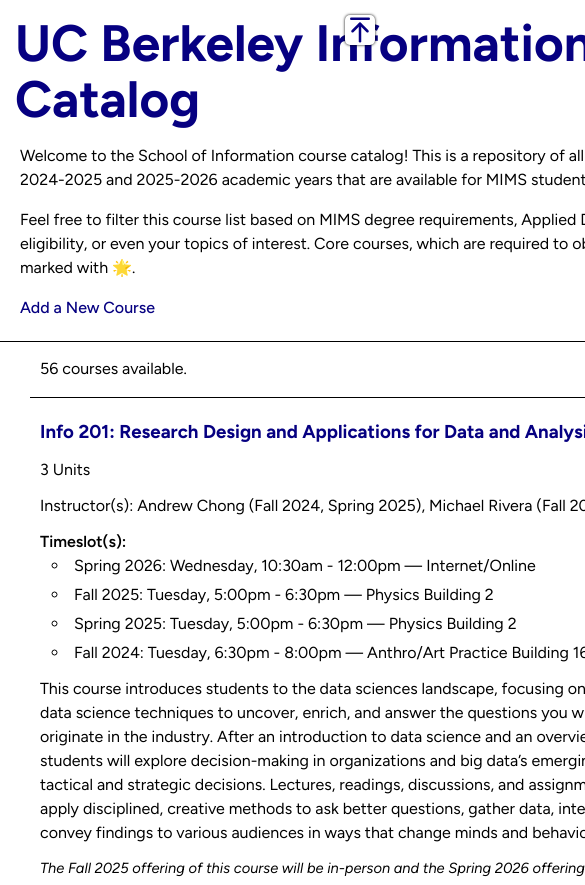
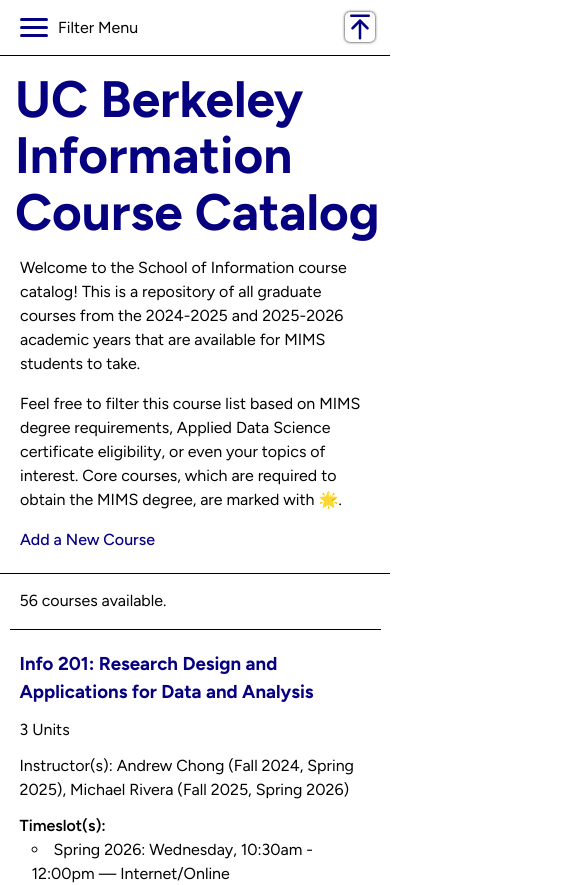
Before and after one commit to ltang16/info-catalog, a React (Vite) app: page / in a window 390 px wide. Shown: the top 885 px of the page, 585 px wide, since content can reach past the window. Built offline with nearby package versions, Linux system fonts and the light colour scheme.

Commit message:
add in responsive styling for window changes and smaller screens! (built new Navbar component for hamburger menu which took forever thanks to combinators :))) )

```diff
--- a/src/App.css
+++ b/src/App.css
@@ -7,12 +7,53 @@
   font-size: 12pt;
   display: grid;
   grid-template-areas:
+    'navbar navbar'
     'header sidebar'
     'main sidebar';
   grid-template-rows: auto;
   grid-template-columns: auto;
   box-sizing: border-box;
+  overflow-wrap: break-word; /* There's one specific course with a very very long Google Forms link... */
 }
+
+/* <============== Navbar styling =============>
+Hamburger menu styling and animation sourced from professor Kay Ashaolu's work on Info 253A Lab 2 */
+
+.navbar {
+  grid-area: navbar;
+  border-bottom: solid 1px black;
+  display: none;
+  width: 100%;
+  height: 55px;
+}
+
+#navbar-btn {
+  position: absolute;
+  opacity: 0;
+  pointer-events: none;
+}
+
+.navbar-btn-label {
+  display: none;
+  width: 28px;
+  height: 24px;
+  margin: 0px 10px 5px 20px;
+  cursor: pointer;
+}
+
+.navbar-btn-label span {
+  display: block;
+  height: 3px;
+  margin: 5px 0px;
+  background: #060081;
+  border-radius: 2px;
+  transition: 0.2s;
+}
+
+/* Hamburger menu animation on click (menu open/close) */
+#navbar-btn:checked + .navbar-btn-label span:nth-child(1) { transform: translateY(8px) rotate(45deg); }
+#navbar-btn:checked + .navbar-btn-label span:nth-child(2) { opacity: 0; }
+#navbar-btn:checked + .navbar-btn-label span:nth-child(3) { transform: translateY(-8px) rotate(-45deg); }
 
 /* <============== Sidebar styling ==============> */
 
@@ -78,9 +119,8 @@
 }
 
 .clear-filters-btn {
-  margin-top: 15px;
-  margin-left: 90px;
-  margin-bottom: 15px;
+  display: block;
+  margin: 15px auto;
   background-color: #060081;
 }
 
@@ -102,11 +142,14 @@
   margin-top: 15px;
   margin-left: 15px;
   margin-bottom: 15px;
+  padding-right: 10px;
 }
 
 .catalog-details {
   width: 95%;
+  box-sizing: border-box;
   margin-left: 20px;
+  padding-right: 10px;
 }
 
 .add-form-shortcut {
@@ -130,6 +173,8 @@
   align-items: center;
   height: 100%;
   width: 100%;
+  min-width: 340px;
+  box-sizing: border-box;
 }
 
 .catalog-list {
@@ -148,7 +193,7 @@
 
 .page-top-shortcut {
   position: fixed;
-  top: 15px;
+  top: 12px;
   right: 15px;
   height: 30px;
   width: 30px;
@@ -257,15 +302,16 @@
 
 .course-topics {
   display: flex;
+  flex-wrap: wrap;
   align-items: center;
-  margin: 15px 0px 10px;
+  margin: 15px 0px 5px;
   padding: 0px;
 }
 
 .course-topics-text {
   margin-right: 10px;
   margin-top: 0px;
-  margin-bottom: 0px;
+  margin-bottom: 5px;
 }
 
 .course-topic {
@@ -273,7 +319,7 @@
   padding: 5px 12px;
   margin-right: 7px;
   margin-top: 0px;
-  margin-bottom: 0px;
+  margin-bottom: 5px;
   background-color: #060081;
   color: white;
   border-radius: 8px;
@@ -380,3 +426,37 @@
 .course-add-submit {
   background-color: #060081;
 }
+
+/* <============= Responsive styling based on screen size! =============>
+Relegates the filter sidebar to be "hidden" behind the navbar instead */
+
+@media (max-width: 780px) {
+
+  .filter-sidebar {
+    display: none;
+  }
+
+  .navbar {
+    display: flex;
+    align-items: center;
+  }
+
+  .navbar-btn-label {
+    display: block;
+  }
+
+  #navbar-btn:checked ~ .navbar-menu-text {
+    display: none;
+  }
+
+  #navbar-btn:checked ~ .filter-sidebar {
+    display: block;
+    position: absolute;
+    width: 100%;
+    top: 55.5px;
+    background-color: white;
+    box-sizing: border-box;
+    box-shadow: 0px 3px 5px gray;
+    border-left: none;
+  }
+}
--- a/src/App.jsx
+++ b/src/App.jsx
@@ -1,12 +1,12 @@
 import { useState, useEffect } from 'react'
 import './App.css'
 import jsonData from './data/infocatalog.json'
+import Navbar from './components/Navbar'
 import FilterSidebar from './components/FilterSidebar'
 import Breadcrumbs from './components/Breadcrumbs'
 import CatalogList from './components/CatalogList'
 import CourseAddForm from './components/CourseAddForm'
 import { LuArrowUpToLine } from "react-icons/lu"
-
 
 
 
@@ -155,6 +155,8 @@
 
   return (
     <>
+    <Navbar degReq={degReq} handleReqFilter={handleReqFilter} DScert={DScert} handleDSCertFilter={handleDSCertFilter}
+      catalog={catalog} topics={topics} toggleTopic={toggleTopic} clearAllFilters={clearAllFilters}/>
     <div className="header-section">
       <h1 className="catalog-title">UC Berkeley Information Course Catalog</h1>
       <p className="catalog-details">Welcome to the School of Information course catalog! This is a repository of all
--- /dev/null
+++ b/src/components/Navbar.jsx
@@ -0,0 +1,25 @@
+import FilterSidebar from "./FilterSidebar"
+
+function Navbar({ degReq, handleReqFilter, DScert, handleDSCertFilter, catalog, topics, toggleTopic, clearAllFilters }) {
+  return (
+    <div className="navbar">
+        <input type="checkbox" name="navbar-btn" id="navbar-btn"/>
+        <label htmlFor="navbar-btn" className="navbar-btn-label">
+            <span></span>
+            <span></span>
+            <span></span>
+        </label>
+        <p className="navbar-menu-text">Filter Menu</p>
+        {/* Due to CSS' combinators being limited to children or siblings, I had to duplicate the filter sidebar here...
+            I also did need to include both sidebars, because not displaying the navbar by default on large screens removes
+            its enclosed sidebar. Really not a fan of this workaround but there wasn't a way to make the navbar menu toggle
+            button and filter sidebar have the same direct parent AND still keep the navbar cleanly separated for
+            structural and aesthetic purposes */}
+        <FilterSidebar degReq={degReq} handleReqFilter={handleReqFilter} DScert={DScert}
+            handleDSCertFilter={handleDSCertFilter} catalog={catalog} topics={topics} toggleTopic={toggleTopic}
+            clearAllFilters={clearAllFilters}/>
+    </div>
+  )
+}
+
+export default Navbar
```
Also changed, not shown: 1 other file (tests, documents, lock files or other folders).
